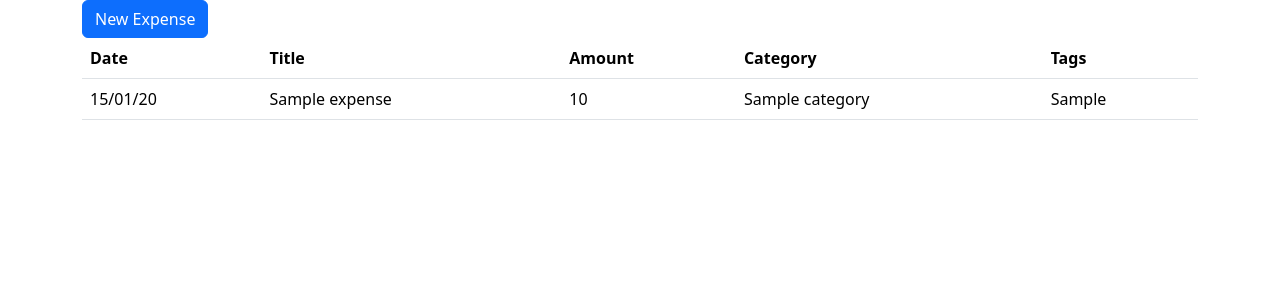
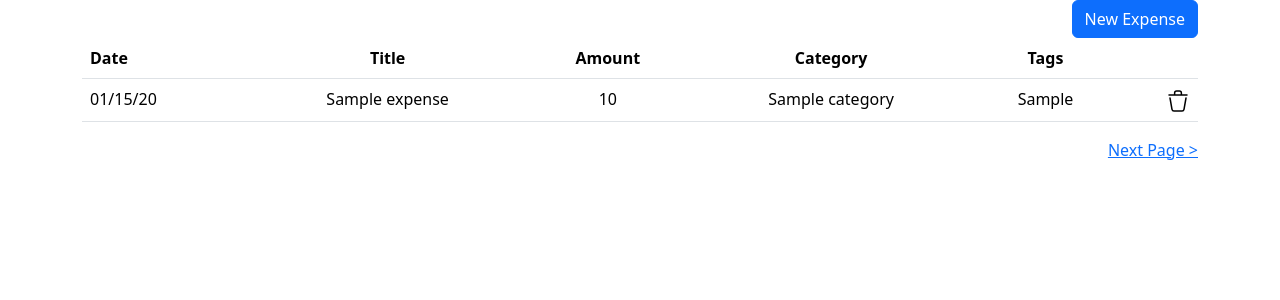
Before and after one commit to jwiedenheft/personal-finance-app, a Flask app: template finance_app/expenses/templates/list_expenses.html in a window 1280 px wide. Shown: the part 56-356 px from the top of the page. Run offline with Flask 3, Linux system fonts and the light colour scheme; the template is opened without the code that fills it: most values are stand-ins (such as "Sample title", 1, 10 or a date in 2020).

Commit message:
Add expense deletion, pagination for expense list

```diff
--- a/config.py
+++ b/config.py
@@ -8,3 +8,4 @@ load_dotenv(os.path.join(basedir, ".env"))
 class Config:
     SECRET_KEY = os.environ.get("SECRET_KEY")
     SQLALCHEMY_DATABASE_URI = "sqlite:///" + os.path.join(basedir, "app.db")
+    RESULTS_PER_PAGE = 50
--- a/finance_app/expenses/templates/list_expenses.html
+++ b/finance_app/expenses/templates/list_expenses.html
@@ -1,26 +1,47 @@
 {% extends "layout.html" %}
 {% block content %}
-<a class="btn btn-primary" href="{{url_for('expenses.new')}}">
-    New Expense
-</a>
+<div class="float-end">
+    <a class="btn btn-primary" href="{{url_for('expenses.new')}}">
+        New Expense
+    </a>
+</div>
 <table class="table">
     <tr>
         <th scope="col">Date</th>
-        <th scope="col">Title</th>
-        <th scope="col">Amount</th>
-        <th scope="col">Category</th>
-        <th scope="col">Tags</th>
+        <th scope="col" class="text-center">Title</th>
+        <th scope="col" class="text-center">Amount</th>
+        <th scope="col" class="text-center">Category</th>
+        <th scope="col" class="text-center">Tags</th>
+        <th></th>
     </tr>
     {% for expense in expenses %}
         <tr>
-            <td>{{ expense.date.strftime('%d/%m/%y') }}</td>
-            <td>{{ expense.title }}</td>
-            <td>{{ expense.formatted_amount() }}</td>
-            <td style="background: #{{expense.category.color}}">
+            <td>{{ expense.date.strftime('%m/%d/%y') }}</td>
+            <td class="text-center">{{ expense.title }}</td>
+            <td class="text-center">{{ expense.formatted_amount() }}</td>
+            <td class="text-center" style="background: #{{expense.category.color}}">
                 {{ expense.category.title }}
             </td>
-            <td>{{ expense.tag_string() }}</td>
+            <td class="text-center">{{ expense.tag_string() }}</td>
+            <td class="text-end">
+                <a href='{{url_for("expenses.delete", id=expense.id)}}'>
+                    <img src="{{ url_for('static', filename='delete.svg') }}" alt="Delete" />
+                </a>
+            </td>
+
         </tr>
     {% endfor %}
 </table>
+<div class="d-flex justify-content-between mb-3">
+    <div>
+        {% if prev_url %}
+        <a href="{{prev_url}}">< Previous Page</a>
+        {% endif %}
+    </div>
+    <div>
+        {% if next_url %}
+        <a href="{{next_url}}">Next Page ></a>
+        {% endif %}
+    </div>
+</div>
 {% endblock %}
```
Also changed, not shown: finance_app/expenses/routes.py (+31 -6 lines), finance_app/static/delete.svg (added).
